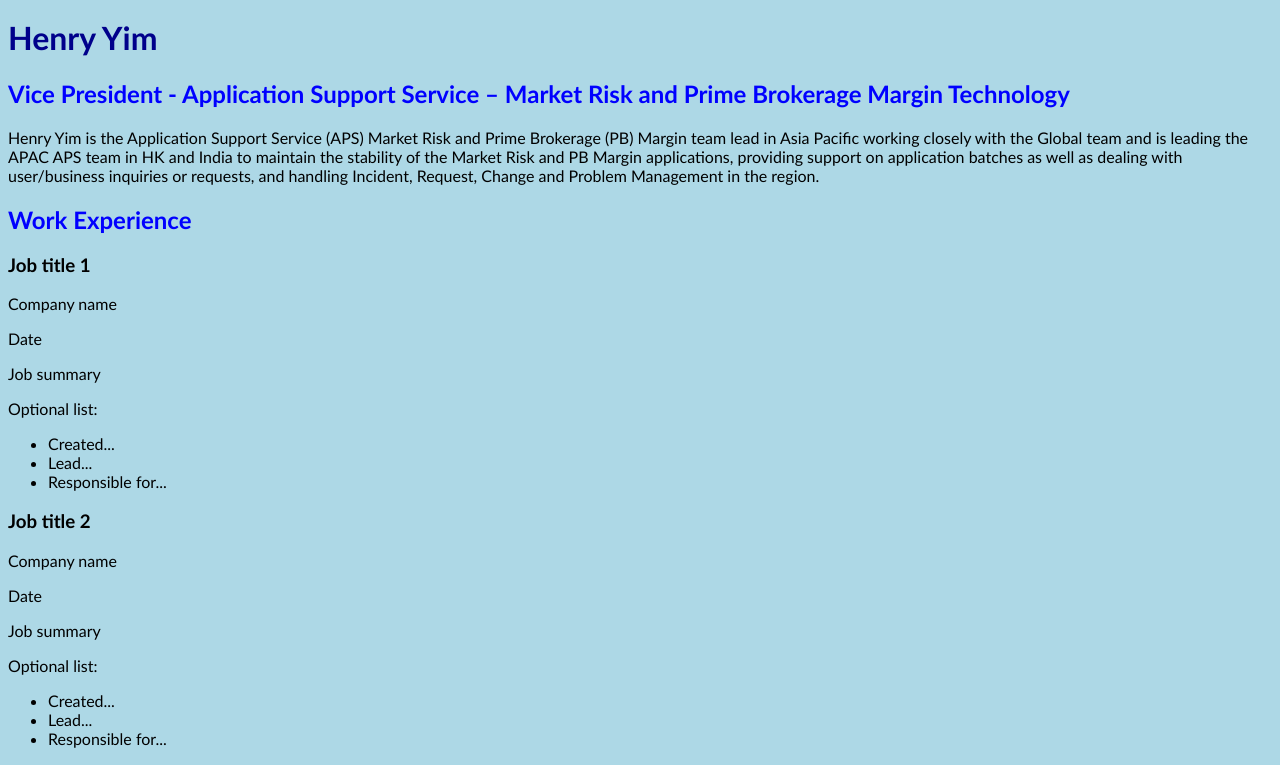
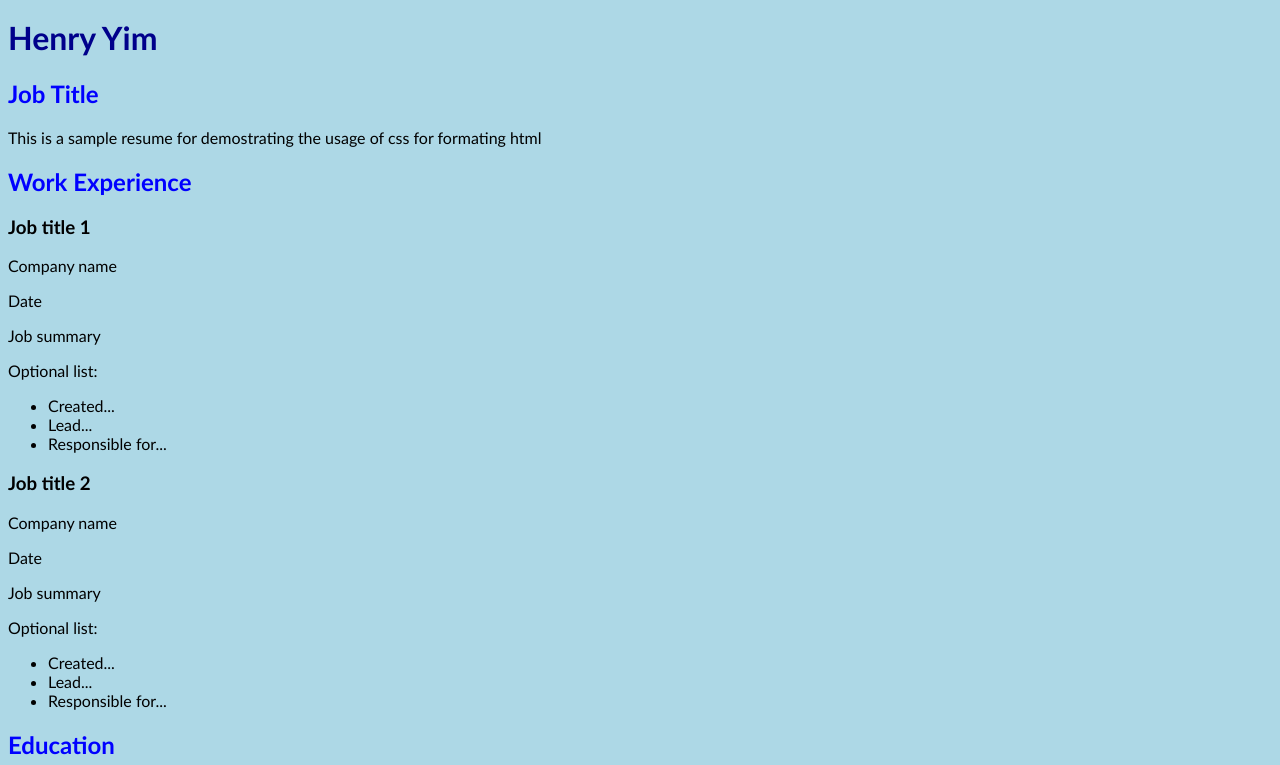
Before and after one commit to henryhkyim/css-sample, a plain HTML site: page index.html in a window 1280 px wide. Shown: the part 30-795 px from the top of the page. Drawn offline with Linux system fonts and the light colour scheme.

Commit message:
update with sample data

```diff
--- a/index.html
+++ b/index.html
@@ -10,8 +10,8 @@
     <header>
 	  <img src="images/HenryYim_3.JPG" alt="Henry Yim">
 	  <h1>Henry Yim</h1>
-	  <h2>Vice President - Application Support Service – Market Risk and Prime Brokerage Margin Technology</h2>
-	  <p>Henry Yim is the Application Support Service (APS) Market Risk and Prime Brokerage (PB) Margin team lead in Asia Pacific working closely with the Global team and is leading the APAC APS team in HK and India to maintain the stability of the Market Risk and PB Margin applications, providing support on application batches as well as dealing with user/business inquiries or requests, and handling Incident, Request, Change and Problem Management in the region.</p>
+	  <h2>Job Title</h2>
+	  <p>This is a sample resume for demostrating the usage of css for formating html</p>
 	</header>
 	<main>
 	  <section>
```
